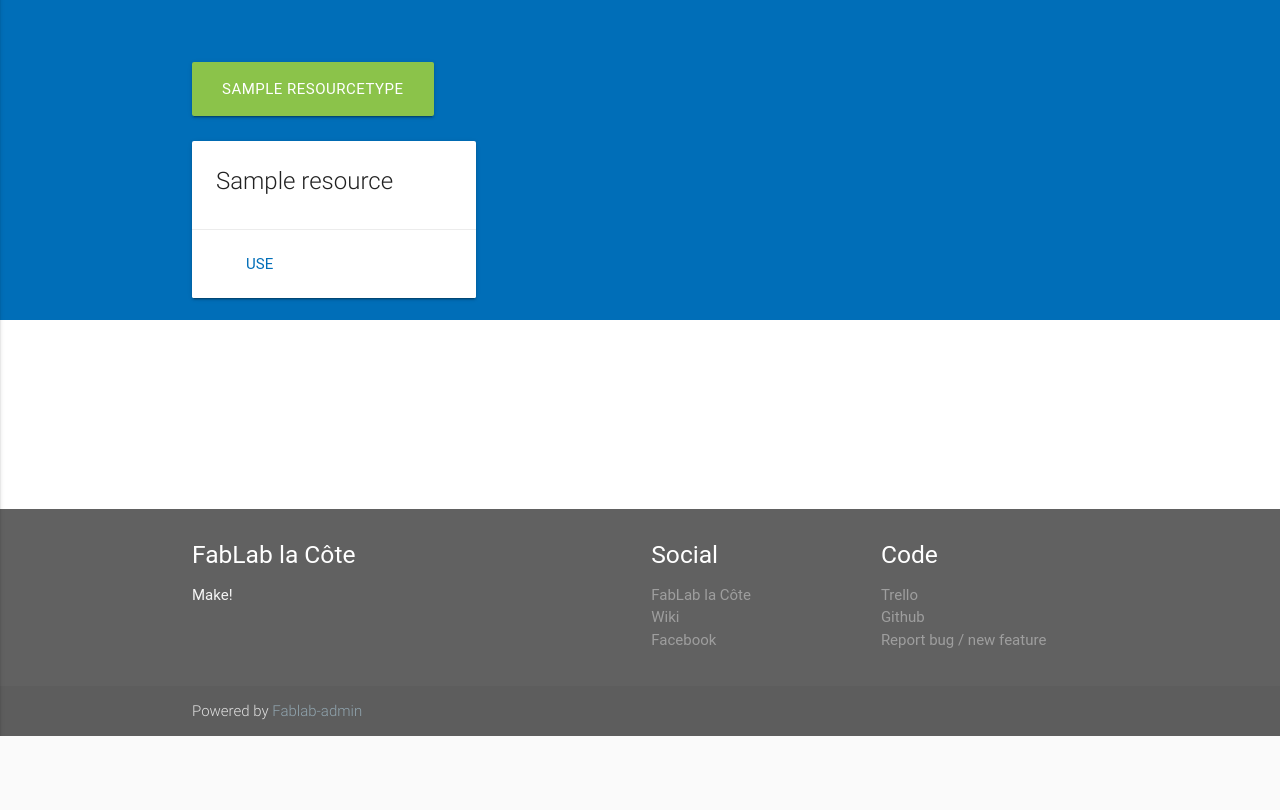
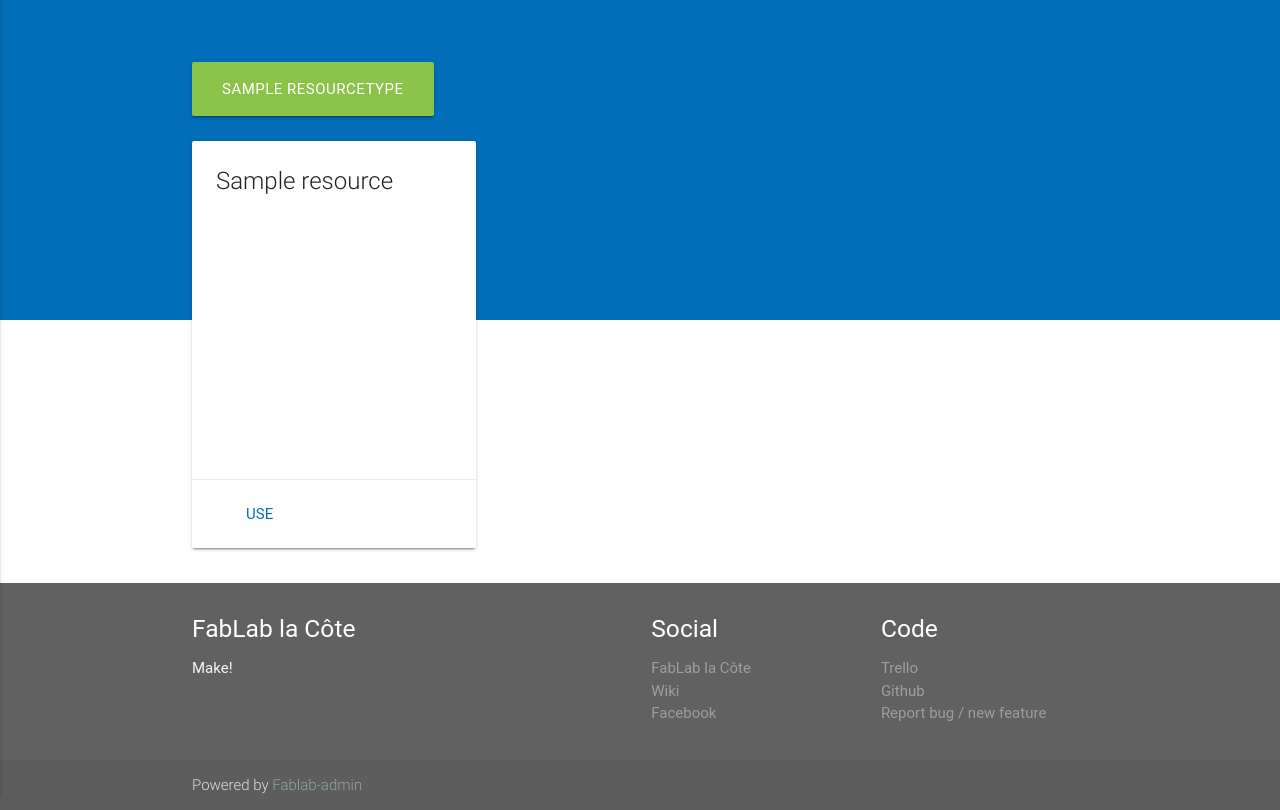
Before and after one commit to bfritscher/fablab-admin, a Django app: page / in a window 1280 px wide. Shown: the part 64-874 px from the top of the page. Before the commit the page ends 800 px from the top, so only its background shows below. Run offline with Django 3.2, Linux system fonts and the light colour scheme; tables that the repository leaves empty hold one stand-in row (values such as "Sample post"); parts of the project's set-up code (start-up, migrations or seed data) failed here and were passed over; some libraries are stand-ins or nearby versions; some web fonts are replaced.

Commit message:
same height

```diff
--- a/fablabadmin/base/static/css/main.css
+++ b/fablabadmin/base/static/css/main.css
@@ -81,3 +81,8 @@ input:not([type]):focus:not([readonly]), input[type=text]:focus:not([readonly]),
     right: 15px;
     height: 150px;
 }
+
+.resources .card .card-image {
+    height: 250px;
+    overflow: hidden;
+}
--- a/fablabadmin/base/templates/base/index.html
+++ b/fablabadmin/base/templates/base/index.html
@@ -7,7 +7,7 @@
         <h3 class="btn-large light-green">{{ type.grouper }}</h3>
         <div class="row">
          {% for r in type.list  %}
-        <div class="col s12 m4">
+        <div class="col s12 m4 resources">
             <div class="card">
                                 <div class="card-content">
                     <span class="card-title">{{ r.name }}</span>
```
